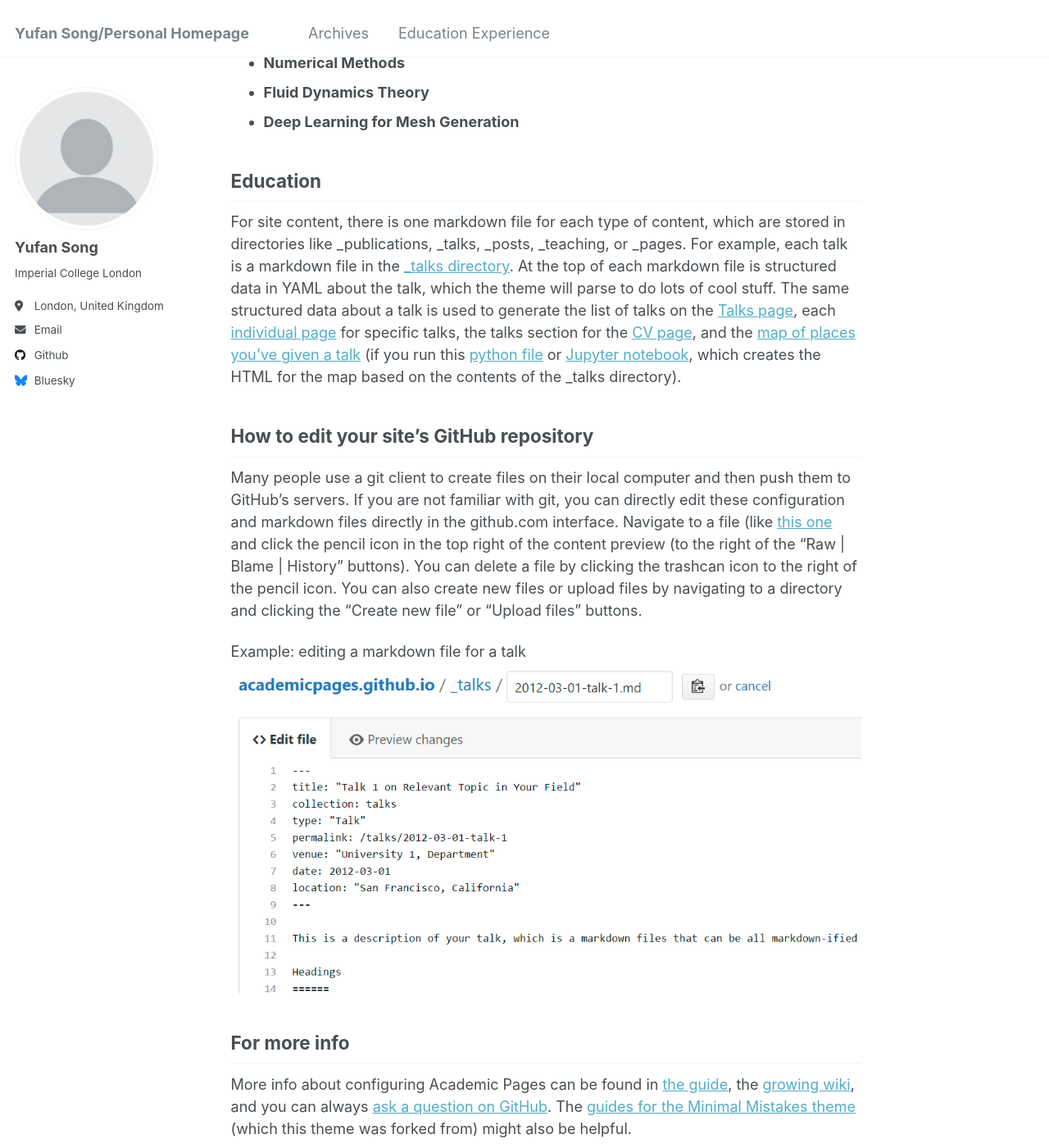
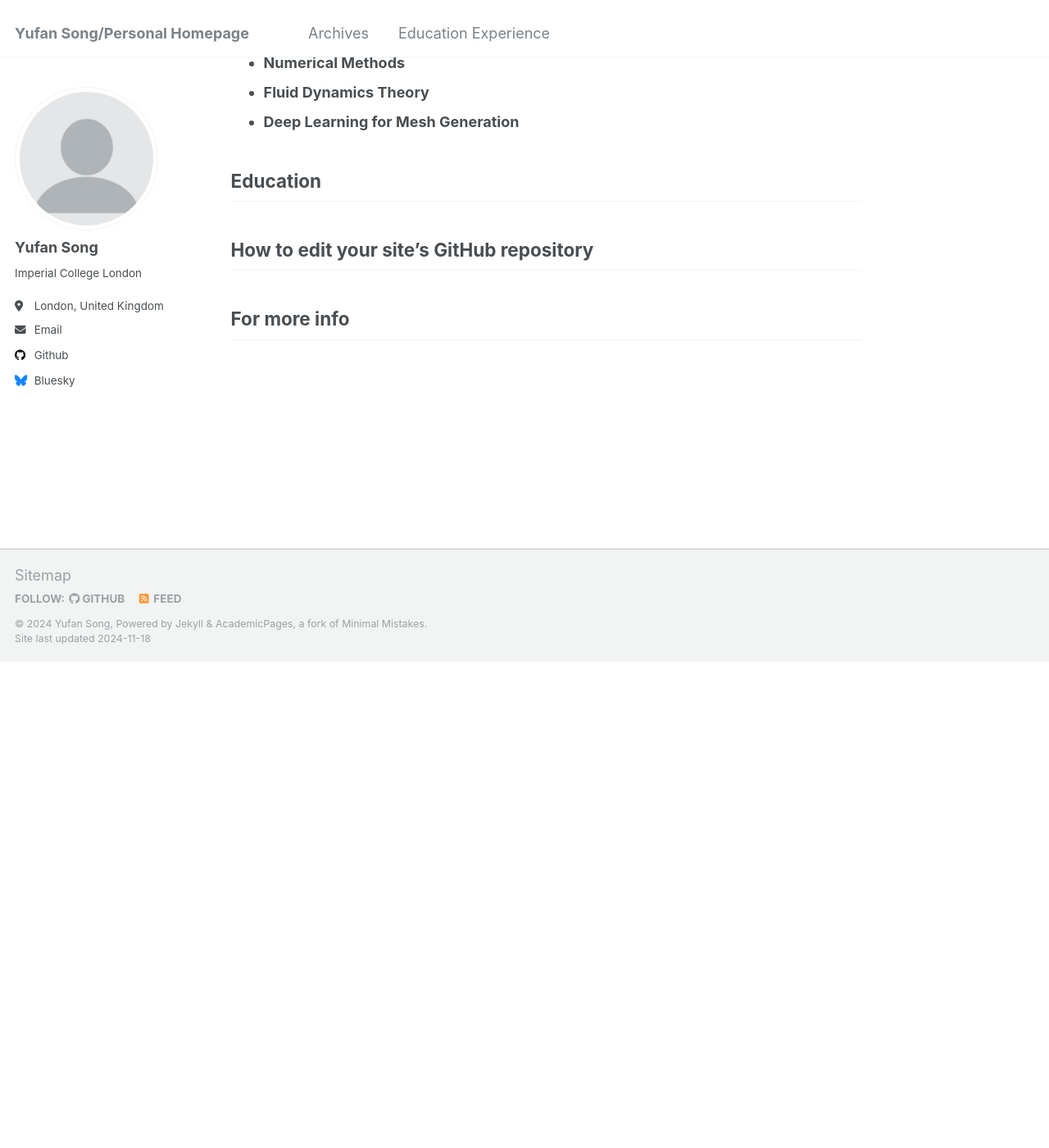
Before and after one commit to Yufan-Song/Yufan-Song, a Jekyll site: the page built from _pages/about.md, in a window 1280 px wide and 1400 px high, scrolled down 674 px. Shown: the whole window at 82% size. Built offline with Jekyll 4.4.1, drawn with Linux system fonts in a browser that asks for light colours; after the commit the page ends 1481 px from its top, so only the background shows below that.

Commit message:
Update about.md

```diff
--- a/_pages/about.md
+++ b/_pages/about.md
@@ -23,16 +23,11 @@ Research Interest
 
 Education
 ------
-For site content, there is one markdown file for each type of content, which are stored in directories like _publications, _talks, _posts, _teaching, or _pages. For example, each talk is a markdown file in the [_talks directory](https://github.com/academicpages/academicpages.github.io/tree/master/_talks). At the top of each markdown file is structured data in YAML about the talk, which the theme will parse to do lots of cool stuff. The same structured data about a talk is used to generate the list of talks on the [Talks page](https://academicpages.github.io/talks), each [individual page](https://academicpages.github.io/talks/2012-03-01-talk-1) for specific talks, the talks section for the [CV page](https://academicpages.github.io/cv), and the [map of places you've given a talk](https://academicpages.github.io/talkmap.html) (if you run this [python file](https://github.com/academicpages/academicpages.github.io/blob/master/talkmap.py) or [Jupyter notebook](https://github.com/academicpages/academicpages.github.io/blob/master/talkmap.ipynb), which creates the HTML for the map based on the contents of the _talks directory).
 
 
 How to edit your site's GitHub repository
 ------
-Many people use a git client to create files on their local computer and then push them to GitHub's servers. If you are not familiar with git, you can directly edit these configuration and markdown files directly in the github.com interface. Navigate to a file (like [this one](https://github.com/academicpages/academicpages.github.io/blob/master/_talks/2012-03-01-talk-1.md) and click the pencil icon in the top right of the content preview (to the right of the "Raw | Blame | History" buttons). You can delete a file by clicking the trashcan icon to the right of the pencil icon. You can also create new files or upload files by navigating to a directory and clicking the "Create new file" or "Upload files" buttons.
 
-Example: editing a markdown file for a talk
-![Editing a markdown file for a talk](/images/editing-talk.png)
 
 For more info
 ------
-More info about configuring Academic Pages can be found in [the guide](https://academicpages.github.io/markdown/), the [growing wiki](https://github.com/academicpages/academicpages.github.io/wiki), and you can always [ask a question on GitHub](https://github.com/academicpages/academicpages.github.io/discussions). The [guides for the Minimal Mistakes theme](https://mmistakes.github.io/minimal-mistakes/docs/configuration/) (which this theme was forked from) might also be helpful.
```
